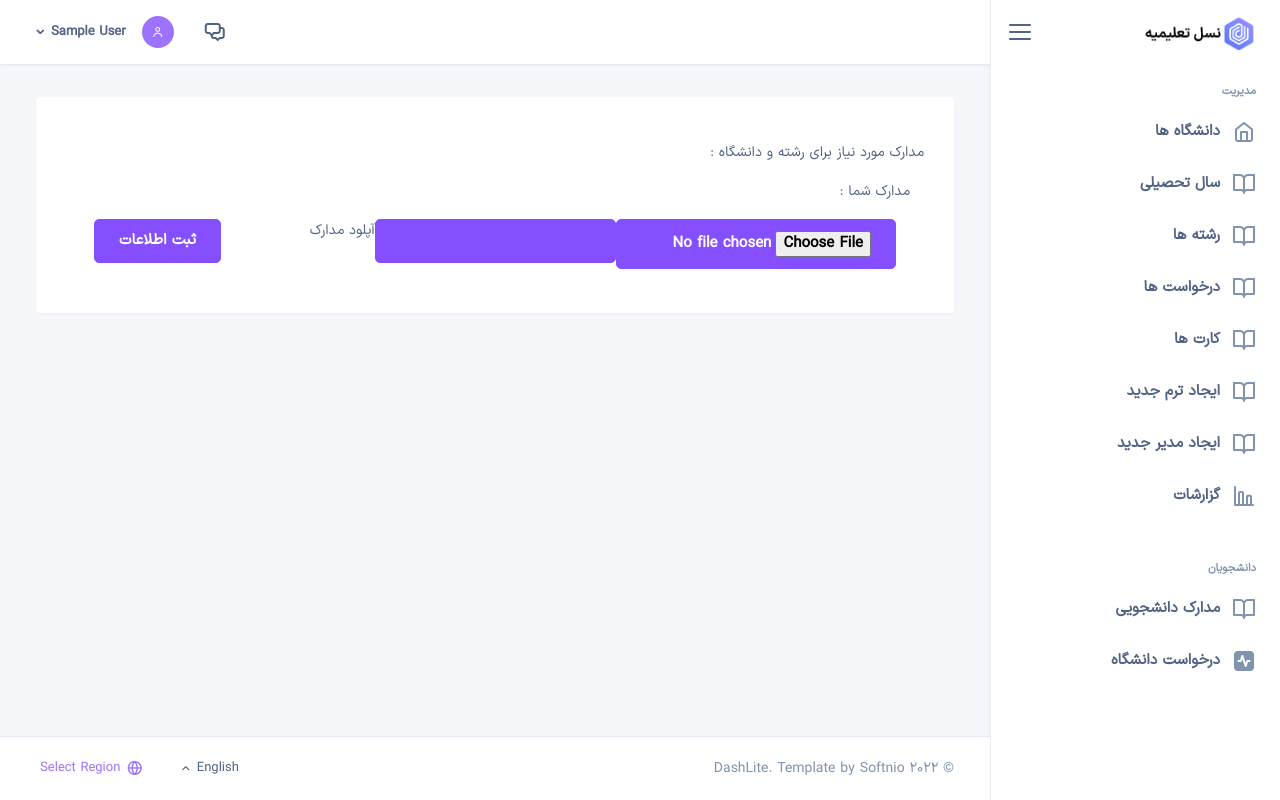
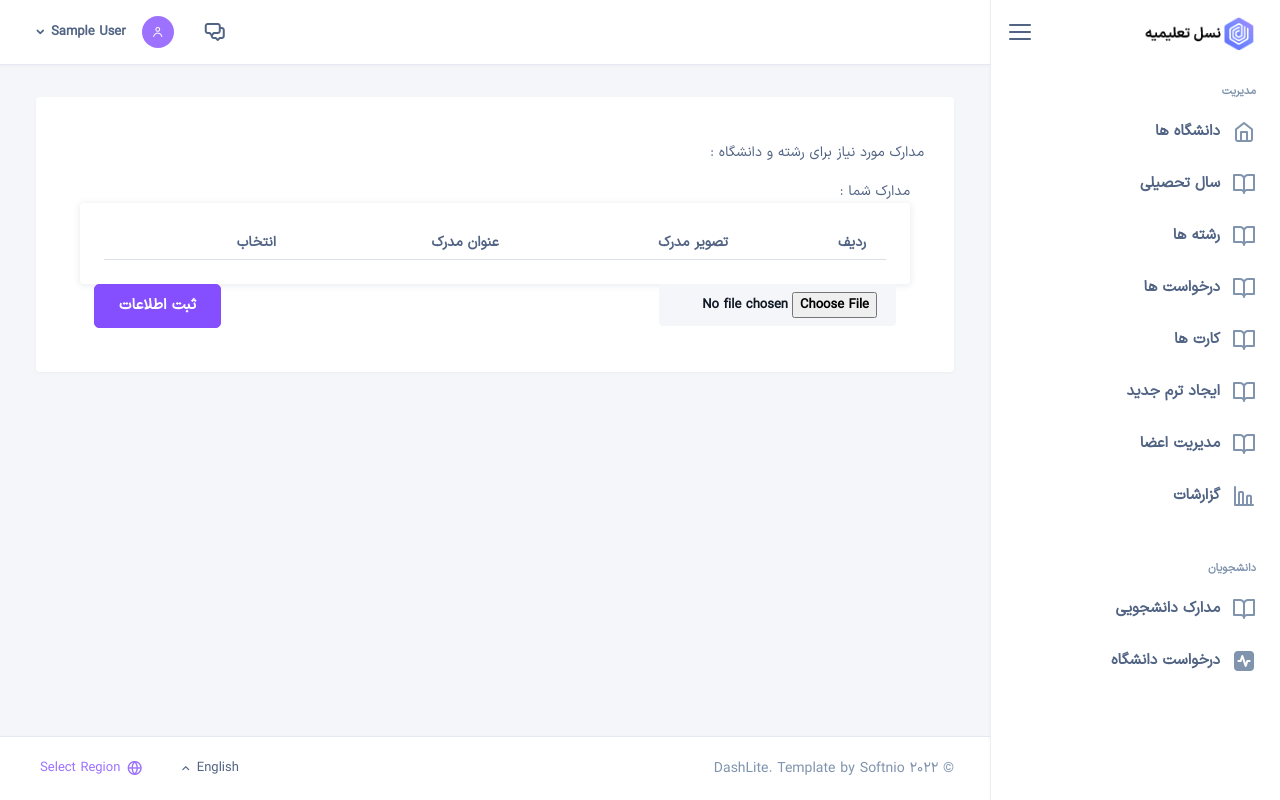
Before and after one commit to zamoosh/talimieh, a Django app: page /educational/uni-reqest-submit/ in a window 1280 px wide. Run offline with Django 4.2, Linux system fonts and the light colour scheme; the visitor is signed in with stand-in values (Sample User, id 1); lists and menus that the app fills with data are empty; some libraries are stand-ins or nearby versions; some web fonts are replaced.

Commit message:
some small changes and it's updating.

```diff
--- a/client/urls.py
+++ b/client/urls.py
@@ -14,7 +14,7 @@ urlpatterns = [
     path('user-document-upload/', user_document_upload, name="user_document_upload"),
     path('get-document/api/', get_document, name="get_document"),
     path('users/', users, name='users'),
-    path('make-staff/<int:u_id>/', make_staff, name='make_staff'),
+    path('make-staff/', user_perms, name='user_perms'),
     path('create-new-user/', create_new_user, name='create_new_user'),
 ]
 
--- a/client/views/__init__.py
+++ b/client/views/__init__.py
@@ -6,5 +6,5 @@ from .profile import *
 from .user_document import *
 from .apis import *
 from .users import users
-from .make_staff import make_staff
+from .user_perms import user_perms
 from .create_new_user import create_new_user
--- a/client/views/imports.py
+++ b/client/views/imports.py
@@ -1,5 +1,5 @@
 import re
-from django.shortcuts import render, redirect
+from django.shortcuts import render, redirect, get_object_or_404
 from django.urls import reverse
 from django.http.response import HttpResponseRedirect, HttpResponse
 import datetime
--- a/educational/urls.py
+++ b/educational/urls.py
@@ -17,6 +17,7 @@ urlpatterns = [
     path('submit-semester/', submit_semester, name="submit_semester"),
     path('uni/api/', get_uni, name="get_uni"),
     path('get_degree/api/<int:t_id>/', get_degree, name="get_degree"),
+    path('uni/api/has-semester/', uni_has_semester, name='uni_has_semester'),
 
     path('uni-reqest/', uni_request, name="uni_request"),
     path('uni-reqest-submit/', uni_request_submit, name="uni_request_submit"),
--- a/educational/views/uni_request.py
+++ b/educational/views/uni_request.py
@@ -22,5 +22,4 @@ def uni_request_submit(request):
     if 'e_request' in request.session:
         context = request.session['e_request']
         context['uni_dic'] = Universities.objects.get(id=context['collage']).document
-
     return render(request, 'educational/uni_request_submit.html', context)
--- a/educational/views/universities.py
+++ b/educational/views/universities.py
@@ -2,7 +2,6 @@ from .imports import *
 
 
 def universities(request):
-    # context = {'universities': Universities.objects.filter(semester__in=Semester.objects.all()).order_by('-id')}
     context = {'universities': Universities.objects.all().order_by('-id')}
     if request.method == "POST":
         context['req'] = {}
--- a/templates/educational/new_semester.html
+++ b/templates/educational/new_semester.html
@@ -21,12 +21,6 @@
                 xhr.setRequestHeader("X-CSRFToken", csrftoken);
             },
             success: function (data) {
-                for (const element of data) {
-                    console.log(element['status'])
-                    if (element['status'])
-                        continue;
-                    $("#uni").append($('<option>', {value: element['id'], text: element['title']}))
-                }
                 data.forEach(function (element) {
                     $("#uni").append($('<option>', {value: element['id'], text: element['title']}))
                 });
--- a/templates/educational/uni_request.html
+++ b/templates/educational/uni_request.html
@@ -8,7 +8,7 @@
 {% block js %}
     <script>
         $.ajax({
-            url: '{% url 'educational:get_uni' %}',
+            url: '{% url 'educational:uni_has_semester' %}',
             type: "GET",
             send: function (xhr) {
                 xhr.setRequestHeader("X-CSRFToken", csrftoken);
--- a/templates/educational/uni_request_submit.html
+++ b/templates/educational/uni_request_submit.html
@@ -3,9 +3,32 @@
 {% load jformat %}
 {% block title %}درخواست دانشگاه - نسل تعلیمیه{% endblock %}
 {% block css %}
+    <style>
+        .document-image {
+            width: 80px;
+        }
+
+        .table-row {
+            vertical-align: middle !important;
+        }
+    </style>
 {% endblock %}
 {% block js %}
     <script>
+        function buttonLoader() {
+            let checkboxArr = document.getElementsByTagName('input');
+            let fileInput = document.getElementById('file');
+            let counter = 0;
+            for (const inp of checkboxArr) {
+                if (inp.checked || (fileInput.value.length !== 0))
+                    counter += 1;
+            }
+            if (counter === 0)
+                document.getElementById('submit').disabled = true;
+            else if (counter !== 0)
+                document.getElementById('submit').disabled = false;
+        }
+
         $.ajax({
             url: '{% url 'client:get_document' %}',
             type: "GET",
@@ -13,14 +36,34 @@
                 xhr.setRequestHeader("X-CSRFToken", csrftoken);
             },
             success: function (data) {
+                let i = 1;
                 data.forEach(function (element) {
-                    $("#show_doc").append($(`<li class="custom-control degree-field custom-checkbox mr-5"><img src="${element.image}" alt="image"><input type="checkbox" class="custom-control-input" name="degree_list" value="${element.id}" id="${element.id}"><label class="custom-control-label" for="${element.id}">${element.title}"</label></li><br />`))
+                    $("#table-body-row").append(`
+                    <tr>
+                        <th scope="row" class="table-row">${i}</th>
+                        <td class="table-row"><img src="${element.image}" alt="image" class="document-image"></td>
+                        <td class="table-row">${element.title}</td>
+                        <td class="table-row">
+                            <input type="checkbox" name="document">
+                        </td>
+                    </tr>
+                    `)
+                    i++;
                 });
             },
             error: function (error) {
                 console.log(error);
             }
         });
+        window.onload = function () {
+            buttonLoader();
+        }
+        window.onclick = function () {
+            buttonLoader();
+        }
+        window.addEventListener('change', function () {
+            buttonLoader();
+        })
     </script>
 {% endblock %}
 {% block bodyclass %} class="nk-body bg-lighter has-rtl npc-default pg-auth"{% endblock %}
@@ -36,27 +79,42 @@
                             <div class="nk-content-body">
                                 <div class="nk-block">
                                     <div class="card p-5">
-                                        <form action="{% url 'client:user_document_upload' %}" method="post" enctype="multipart/form-data">
+                                        <form action="{% url 'client:user_document_upload' %}" method="post"
+                                              enctype="multipart/form-data">
                                             {% csrf_token %}
                                             <div class="row gy-3">
                                                 <div>مدارک مورد نیاز برای رشته و دانشگاه :</div>
                                                 {{ uni_dic.document }}
                                                 <div class="col-12">
                                                     <span class="pt-5">مدارک شما :</span>
-                                                    <div id="show_doc" class="pt-3"></div>
+
+                                                    <div class="card card-preview">
+                                                        <div class="card-inner">
+                                                            <table class="table">
+                                                                <thead>
+                                                                <tr>
+                                                                    <th scope="col">ردیف</th>
+                                                                    <th scope="col">تصویر مدرک</th>
+                                                                    <th scope="col">عنوان مدرک</th>
+                                                                    <th scope="col">انتخاب</th>
+                                                                </tr>
+                                                                </thead>
+                                                                <tbody id="table-body-row">
+
+                                                                </tbody>
+                                                            </table>
+                                                        </div>
+                                                    </div>
                                                 </div>
                                             </div>
                                             <div class="col-12">
                                                 <div class="form-group">
-                                                    <button type="submit"
+                                                    <button type="submit" id="submit"
                                                             class="btn float-right btn-lg btn-primary">
                                                         ثبت اطلاعات
                                                     </button>
-                                                    <label for="owner_upload" class="">
-                                                        آپلود مدارک
-                                                    </label>
-                                                    <input name="owner_upload" type="file" class="btn float-left btn-lg btn-primary" required>
-                                                    <input name="title" type="text" class="btn float-left btn-lg btn-primary" required>
+                                                    <input class="btn btn-lighter" type="file" name="owner_upload"
+                                                           id="file">
                                                 </div>
                                             </div>
                                         </form>
--- a/templates/menu.html
+++ b/templates/menu.html
@@ -41,7 +41,7 @@
                                 class="nk-menu-text">ایجاد ترم جدید</span></a></li>
                         <li class="nk-menu-item"><a href="{% url 'client:users' %}" class="nk-menu-link"><span
                                 class="nk-menu-icon"><em class="icon ni ni-book-read"></em></span><span
-                                class="nk-menu-text">ایجاد مدیر جدید</span></a></li>
+                                class="nk-menu-text">مدیریت اعضا</span></a></li>
                         <li class="nk-menu-item"><a href="{% url 'educational:reports' %}" class="nk-menu-link"><span
                                 class="nk-menu-icon"><em class="icon ni ni-bar-chart"></em></span><span
                                 class="nk-menu-text">گزارشات</span></a></li>
```
Also changed, not shown: client/views/make_staff.py (deleted, +0 -15 lines), client/views/user_perms.py (added, +10 -0 lines), educational/views/apis.py (+8 -0 lines), templates/client/users.html (+9 -23 lines), media/document/1/6259015.jpg (added), media/document/2/5193626.jpg (added), media/document/3/check_box.png (added), media/profile/None/2022-02-09_11-37_1.png (added).
